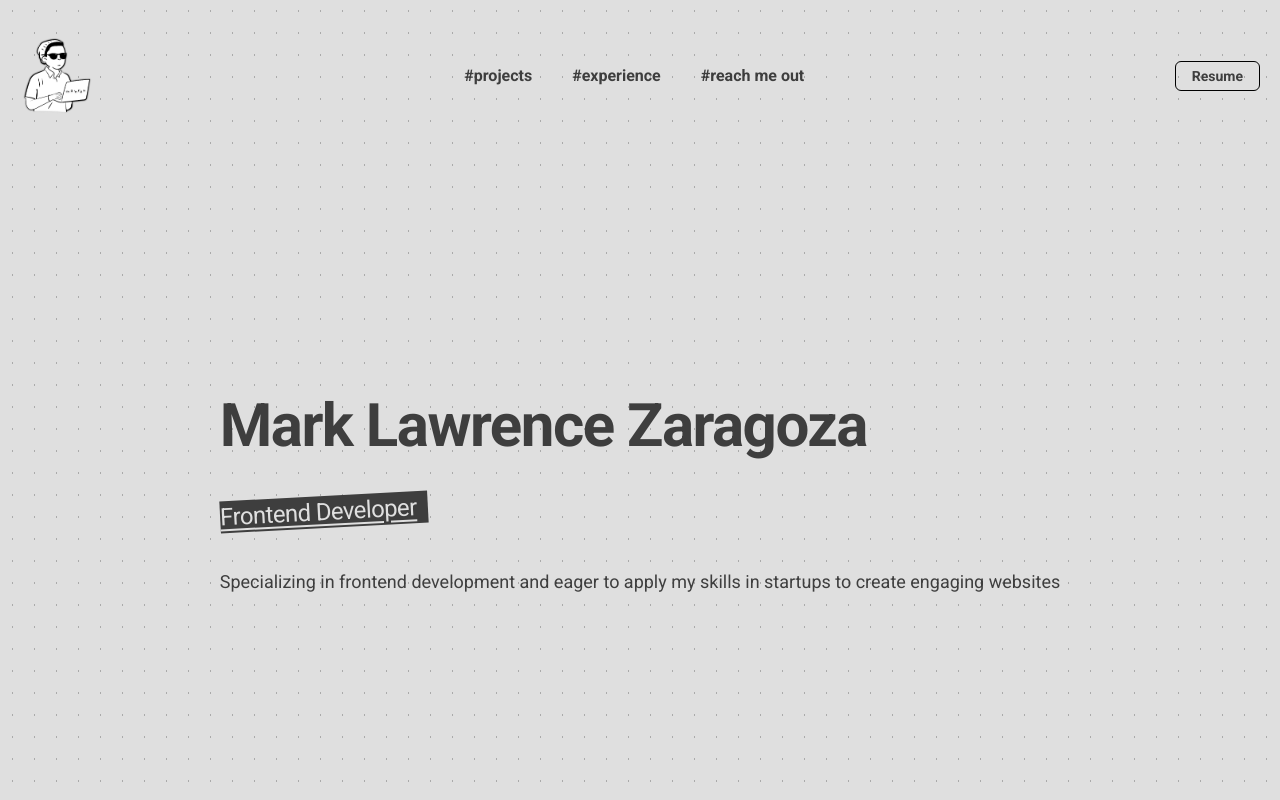
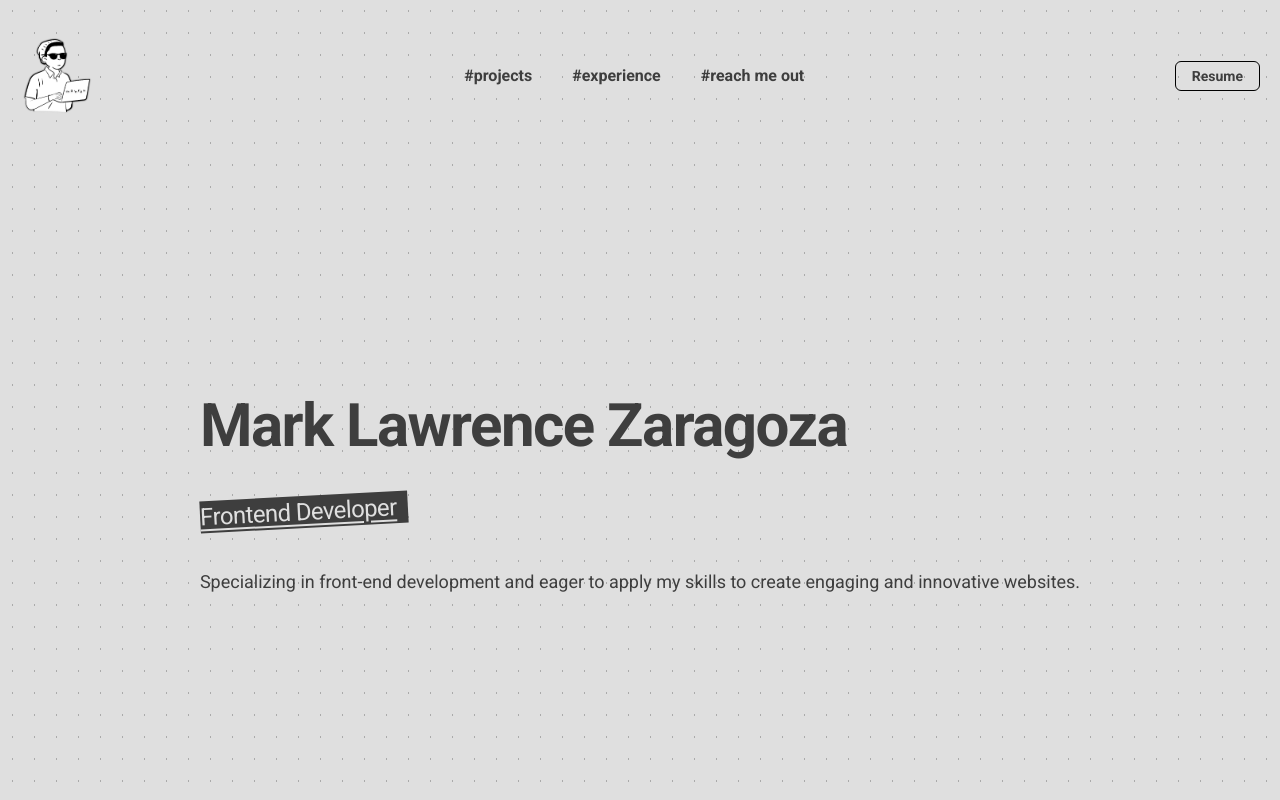
Before and after one commit to makrenzar/Makren, a React (Vite) app: page / in a window 1280 px wide. Shown: the top 800 px of the page. Built offline with nearby package versions, Linux system fonts and the light colour scheme; grey boxes are pictures that could not be loaded.

Commit message:
updating the hero section

```diff
--- a/src/components/Pages/Hero.jsx
+++ b/src/components/Pages/Hero.jsx
@@ -66,8 +66,7 @@ function Hero() {
           Frontend Developer
         </p>
         <p className="text-foreground text-sm lg:text-lg font-normal mt-6">
-          Specializing in frontend development and eager to apply my skills in
-          startups to create engaging websites
+         Specializing in front-end development and eager to apply my skills to create engaging and innovative websites.
         </p>
       </div>
       <div className=" items-center justify-center mt-52 grid grid-cols-4  lg:flex gap-8 lg:gap-24">
```
